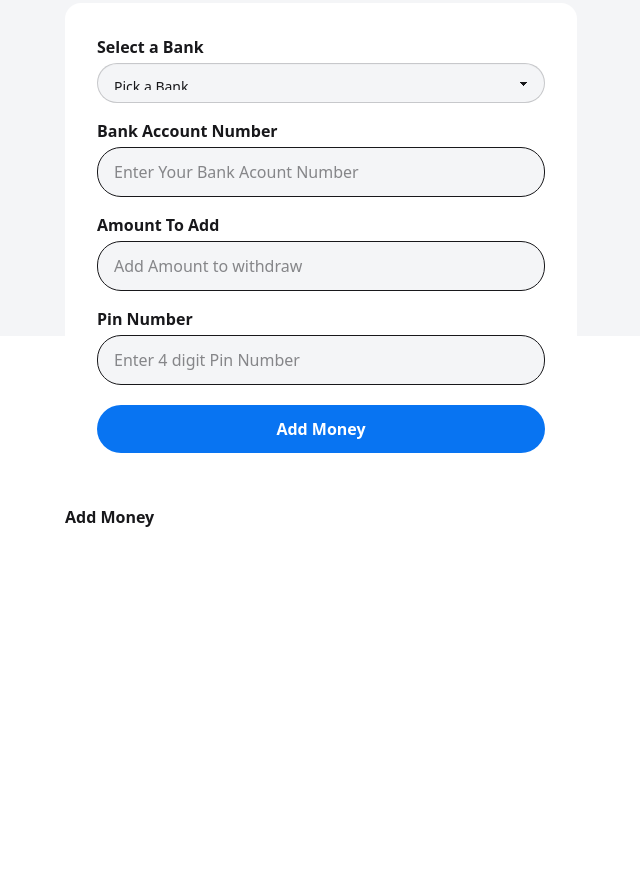
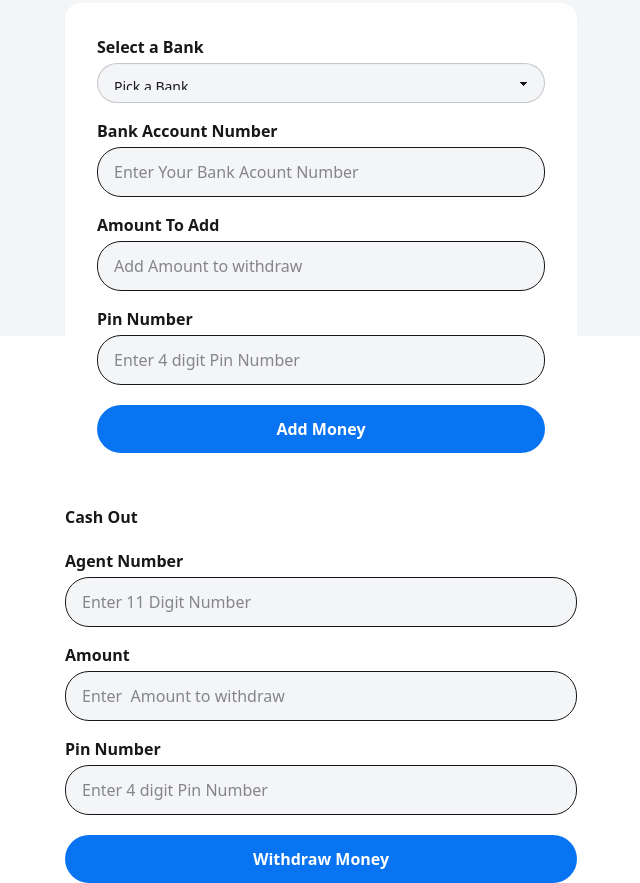
Before and after one commit to faiji31/Mobile_Bank, a plain HTML site: page assets/main.html in a window 1280 px wide. Shown: the part 464-1347 px from the top of the page, without its empty margins (319-959 px from the left). Before the commit the page ends 993 px from the top, so only its background shows below. Drawn offline with nearby package versions, Linux system fonts and the light colour scheme.

Commit message:
22th commit

```diff
--- a/assets/main.html
+++ b/assets/main.html
@@ -114,7 +114,30 @@
       </div>
       <!-- cash out -->
       <div id="cash-out">
-         <h1 class="block mb-5 font-semibold mt-5">Add Money</h1>
+         <h1 class="block mb-5 font-semibold mt-5">Cash Out</h1>
+<form action="" class=""bg-white rounded-2xl p-8">
+         <div class="mb-4" >
+            <label class="block mb-1 font-semibold">Agent Number </label>
+      <input id="account-number"
+        type="text"
+        placeholder="Enter 11 Digit Number"
+        class="bg-[#f4f5f7] rounded-3xl w-full py-3 px-4 focus:outline-none" />
+          </div>
+          <div class="mb-4"><label class="block mb-1 font-semibold">Amount  </label>
+      <input id="add-money"
+        type="text"
+        placeholder="Enter  Amount to withdraw "
+        class="bg-[#f4f5f7] rounded-3xl w-full py-3 px-4 focus:outline-none" /></div>
+          <div><label class="block mb-1 font-semibold">Pin Number</label>
+      <input id="pin-number"
+        type="text"
+        placeholder="Enter 4 digit Pin Number"
+        class="bg-[#f4f5f7] rounded-3xl w-full py-3 px-4 focus:outline-none" /></div>
+         <button id="add-money-btn" class="mt-5 w-full rounded-3xl bg-[#0874F2] text-white py-3 font-semibold hover:opacity-95">
+      Withdraw Money
+    </button>
+        </form>
+      </div>
 
       </div>
     </div>
--- a/assets/main.js
+++ b/assets/main.js
@@ -37,3 +37,5 @@ document.getElementById('cash-btn').addEventListener('click',function(e){
      document.getElementById('cash-out').style.display = 'block'
 
 })
+
+// cash out section
```
